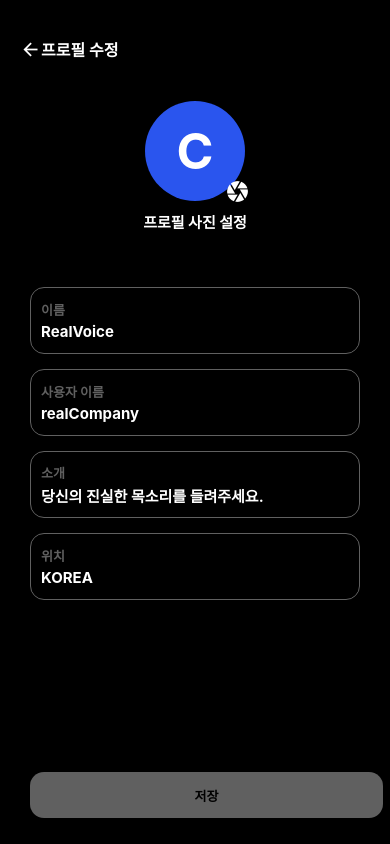
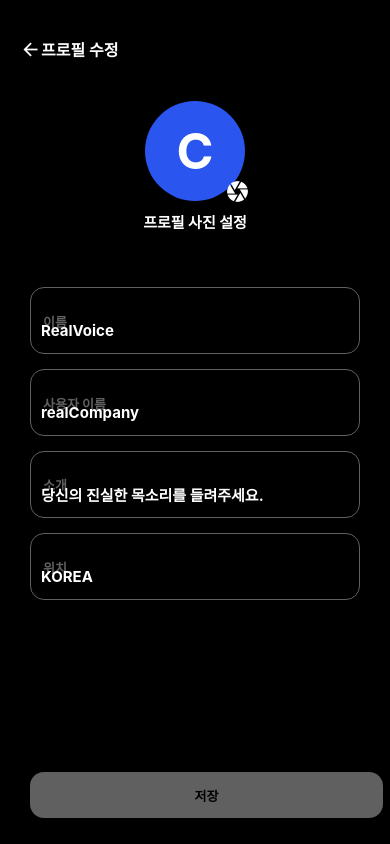
Before and after one commit to dudcks5477/RealVoice, a React Native app: screen /ChangeProfile in a window 390 px wide. Built offline with nearby package versions, Linux system fonts and the light colour scheme.

Commit message:
Modify input user info

```diff
--- a/src/styles/profileEditDetailScreenStyle.js
+++ b/src/styles/profileEditDetailScreenStyle.js
@@ -37,12 +37,14 @@ const profileEditDetailScreenStyle = StyleSheet.create({
   },
   userName: {
     fontSize: 13,
-    marginBottom: 3,
+    marginTop: 10,
+    marginLeft: 2,
     color: '#606060',
     fontWeight: 'bold',
   },
   userNameInput: {
     fontSize: 15,
+    marginTop: -10,
     fontWeight: 'bold',
     color: '#fff',
   },
```
